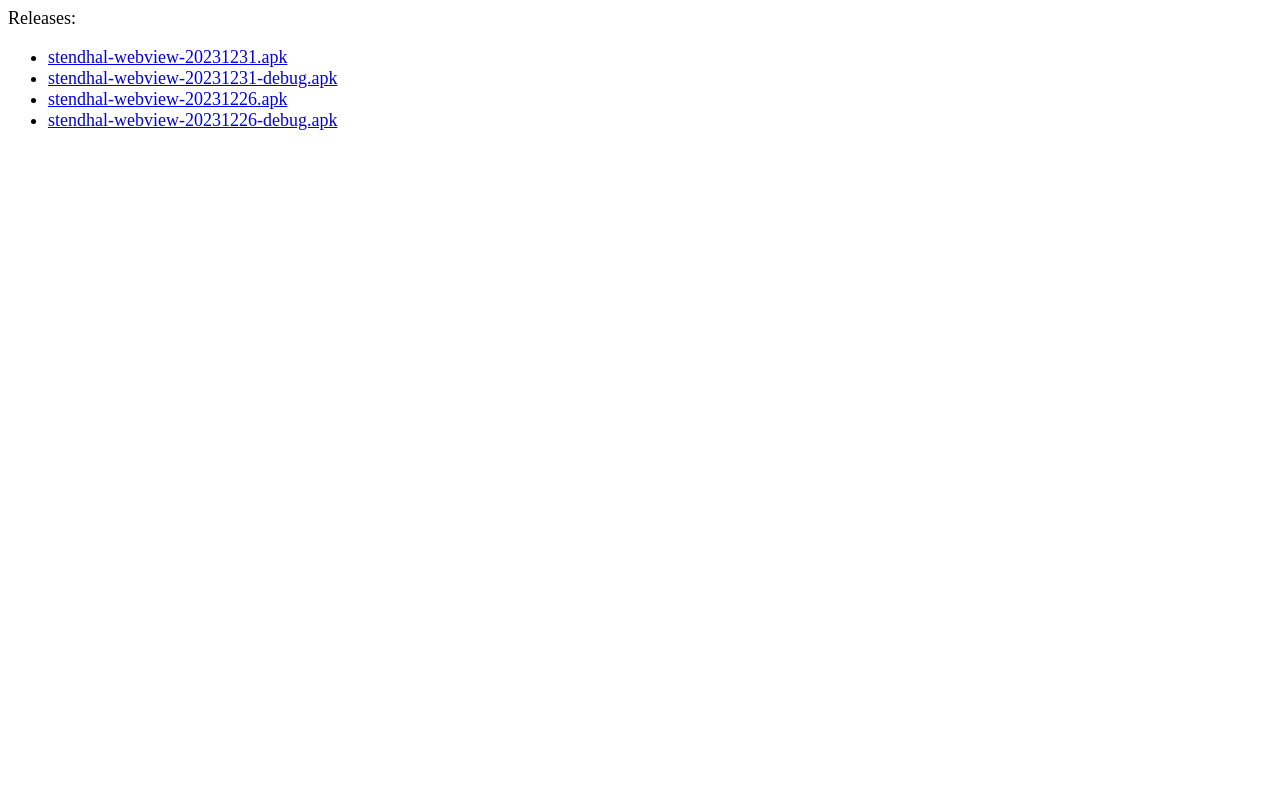
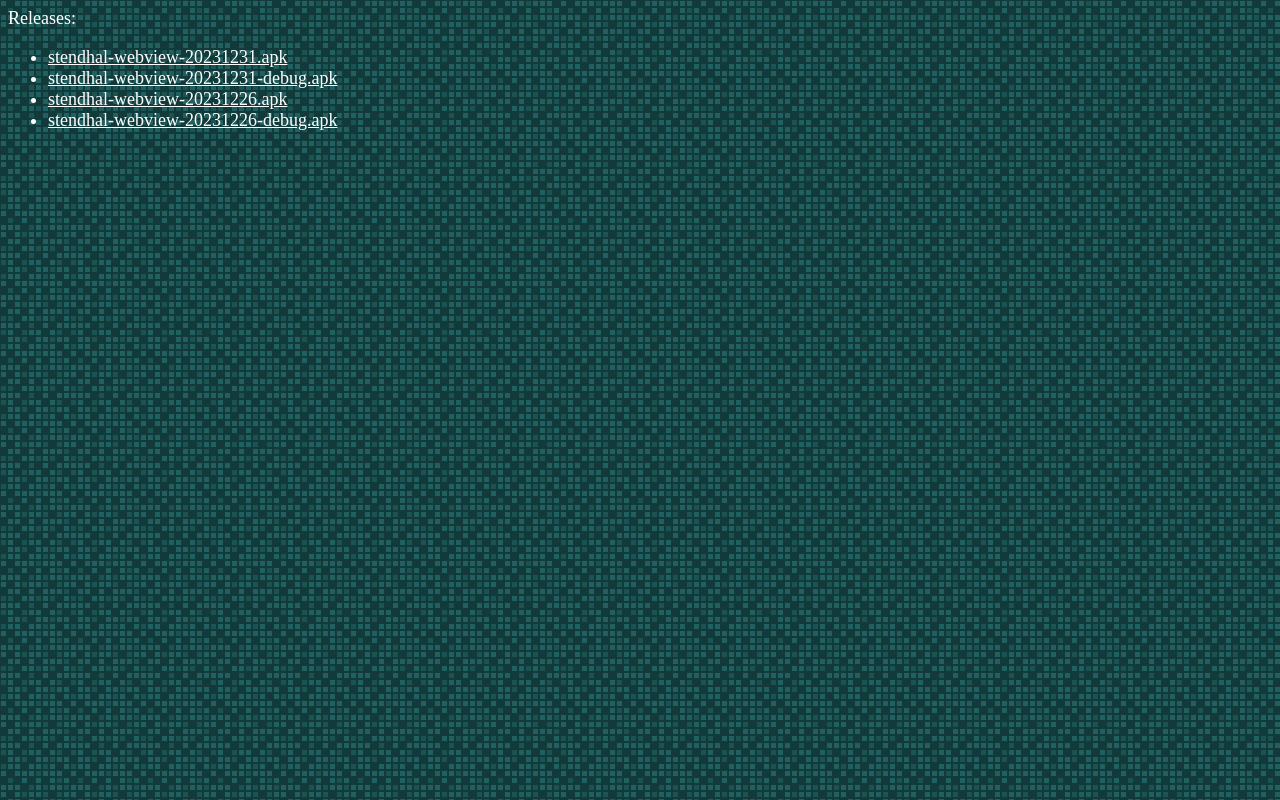
Before and after one commit to AntumDeluge/stendhal-webview-builder, a plain HTML site: page index.html in a window 1280 px wide. Drawn offline with Linux system fonts and the light colour scheme.

Commit message:
Add background image

```diff
--- a/main.css
+++ b/main.css
@@ -1,4 +1,9 @@
 
 body {
 	font-size: large;
+	background-image: url("res/panel_aqua_tile.png");
 }
+
+body, a:link, a:visited {
+	color: #ffffff;
+}
```
Also changed, not shown: res/panel_aqua_tile.png (added).
